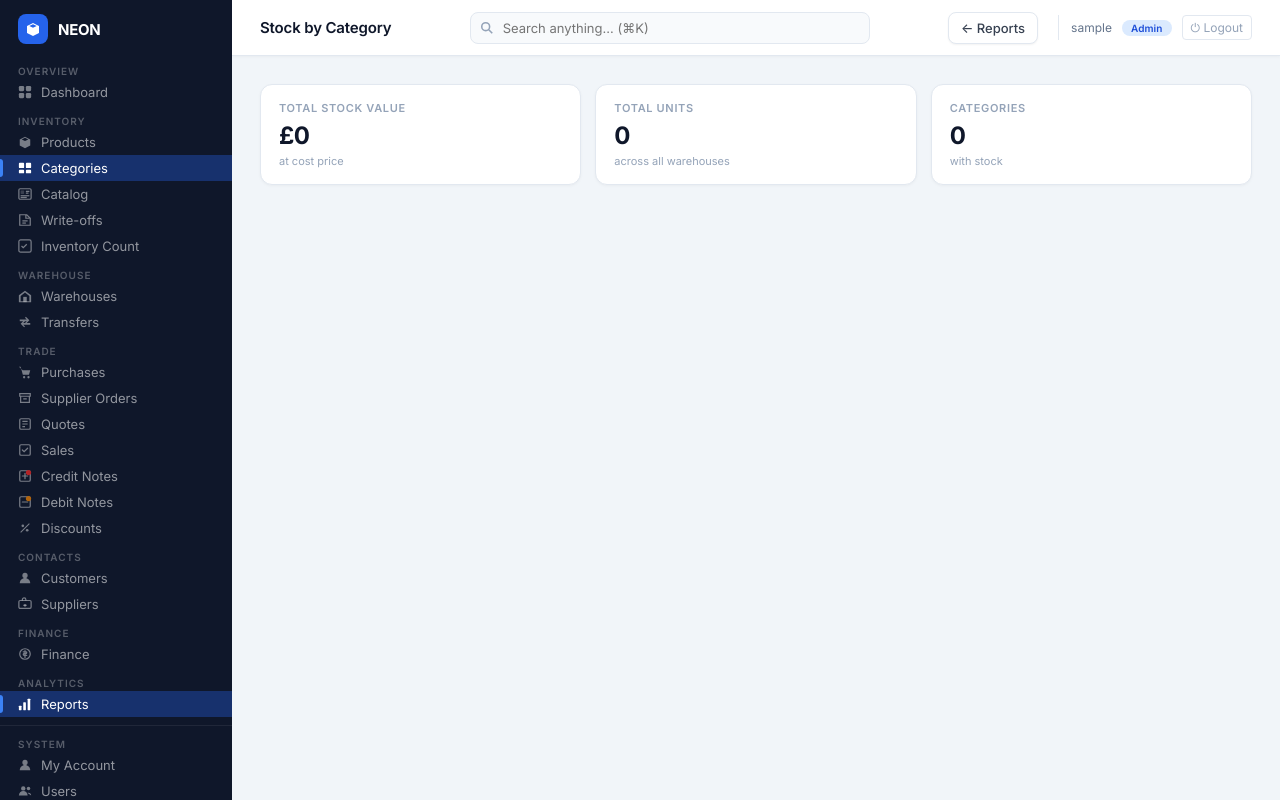
After one commit to br-puri/skladpro-v2, a Flask app: page /reports/stock-by-category in a window 1280 px wide. The commit adds this page. Run offline with Flask 3, Linux system fonts and the light colour scheme; the visitor is signed in with stand-in values (Sample User, id 1); data that the repository does not hold is empty; parts of the project's set-up code (start-up, migrations or seed data) failed here and were passed over; some libraries are stand-ins or nearby versions.

Commit message:
Add stock by category report — units and value grouped per category with warehouse breakdown
Co-Authored-By: Claude Sonnet 4.6 <noreply@anthropic.com>

```diff
--- a/app.py
+++ b/app.py
@@ -2853,6 +2853,44 @@ def report_stock():
     return render_template('report_stock.html', rows=rows, warehouses=warehouses, total_value=total_value)
 
 
+@app.route('/reports/stock-by-category')
+def report_stock_by_category():
+    with get_db() as db:
+        warehouses = db.execute("SELECT * FROM warehouses ORDER BY name").fetchall()
+        products   = db.execute("SELECT * FROM products ORDER BY category, subcategory, name").fetchall()
+
+        categories = {}
+        grand_qty, grand_value = 0, 0
+
+        for p in products:
+            cat = p['category'] or 'Uncategorised'
+            if cat not in categories:
+                categories[cat] = {'products': [], 'total_qty': 0, 'total_value': 0}
+
+            stock_by_wh, total_qty = {}, 0
+            for w in warehouses:
+                r = db.execute(
+                    "SELECT qty FROM stock WHERE product_id=%s AND warehouse_id=%s",
+                    (p['id'], w['id'])
+                ).fetchone()
+                q = r['qty'] if r else 0
+                stock_by_wh[w['id']] = q
+                total_qty += q
+
+            value = total_qty * (p['cost'] or 0)
+            categories[cat]['products'].append({
+                'product': p, 'stock': stock_by_wh, 'total_qty': total_qty, 'value': value
+            })
+            categories[cat]['total_qty']   += total_qty
+            categories[cat]['total_value'] += value
+            grand_qty   += total_qty
+            grand_value += value
+
+    return render_template('report_stock_by_category.html',
+                           categories=categories, warehouses=warehouses,
+                           grand_qty=grand_qty, grand_value=grand_value)
+
+
 @app.route('/reports/turnover')
 def report_turnover():
     with get_db() as db:
--- /dev/null
+++ b/templates/report_stock_by_category.html
@@ -0,0 +1,87 @@
+{% extends 'base.html' %}
+{% block title %}Stock by Category{% endblock %}
+{% block page_title %}Stock by Category{% endblock %}
+{% block topbar_actions %}<a href="{{ url_for('reports') }}" class="back-link">← Reports</a>{% endblock %}
+{% block content %}
+
+<div class="metrics">
+  <div class="metric">
+    <div class="metric-label">Total Stock Value</div>
+    <div class="metric-value">£{{ "{:,.0f}".format(grand_value) }}</div>
+    <div class="metric-sub">at cost price</div>
+  </div>
+  <div class="metric">
+    <div class="metric-label">Total Units</div>
+    <div class="metric-value">{{ "{:,}".format(grand_qty|int) }}</div>
+    <div class="metric-sub">across all warehouses</div>
+  </div>
+  <div class="metric">
+    <div class="metric-label">Categories</div>
+    <div class="metric-value">{{ categories|length }}</div>
+    <div class="metric-sub">with stock</div>
+  </div>
+</div>
+
+{% for cat_name, cat in categories.items() %}
+<div class="card" style="margin-bottom:20px">
+  <div style="display:flex;align-items:center;justify-content:space-between;padding:14px 18px 10px;border-bottom:1px solid #f1f5f9">
+    <div>
+      <span style="font-weight:700;font-size:15px">{{ cat_name }}</span>
+      <span style="margin-left:10px;font-size:12px;color:#94a3b8">{{ cat['products']|length }} product{{ 's' if cat['products']|length != 1 else '' }}</span>
+    </div>
+    <div style="display:flex;gap:24px;text-align:right">
+      <div>
+        <div style="font-size:11px;color:#94a3b8;text-transform:uppercase;letter-spacing:.05em">Total Units</div>
+        <div style="font-weight:700;font-size:15px">{{ "{:,}".format(cat['total_qty']|int) }}</div>
+      </div>
+      <div>
+        <div style="font-size:11px;color:#94a3b8;text-transform:uppercase;letter-spacing:.05em">Stock Value</div>
+        <div style="font-weight:700;font-size:15px;color:#1a6ef5">£{{ "{:,.0f}".format(cat['total_value']) }}</div>
+      </div>
+      <div>
+        <div style="font-size:11px;color:#94a3b8;text-transform:uppercase;letter-spacing:.05em">% of Total</div>
+        <div style="font-weight:700;font-size:15px">{{ "{:.1f}".format(cat['total_value'] / grand_value * 100 if grand_value else 0) }}%</div>
+      </div>
+    </div>
+  </div>
+  <div class="table-wrap">
+    <table>
+      <thead>
+        <tr>
+          <th>SKU</th>
+          <th>Product</th>
+          <th>Unit</th>
+          {% for w in warehouses %}<th>{{ w['name'] }}</th>{% endfor %}
+          <th>Total</th>
+          <th>Cost</th>
+          <th>Value</th>
+        </tr>
+      </thead>
+      <tbody>
+        {% for row in cat['products'] %}
+        {% set p = row['product'] %}
+        <tr>
+          <td class="mono">{{ p['sku'] }}</td>
+          <td><a href="{{ url_for('product_detail', pid=p['id']) }}" style="color:inherit;text-decoration:none">{{ p['name'] }}</a></td>
+          <td>{{ p['unit'] }}</td>
+          {% for w in warehouses %}
+          <td>{{ row['stock'].get(w['id'], 0)|int }}</td>
+          {% endfor %}
+          <td><strong>{{ row['total_qty']|int }}</strong></td>
+          <td>£{{ "{:,.2f}".format(p['cost'] or 0) }}</td>
+          <td>£{{ "{:,.0f}".format(row['value']) }}</td>
+        </tr>
+        {% endfor %}
+        <tr style="background:#f8fafc;font-weight:600;color:#475569">
+          <td colspan="{{ 3 + warehouses|length }}">Category total</td>
+          <td>{{ cat['total_qty']|int }}</td>
+          <td></td>
+          <td>£{{ "{:,.0f}".format(cat['total_value']) }}</td>
+        </tr>
+      </tbody>
+    </table>
+  </div>
+</div>
+{% endfor %}
+
+{% endblock %}
```
Also changed, not shown: templates/reports.html (+7 -0 lines).
